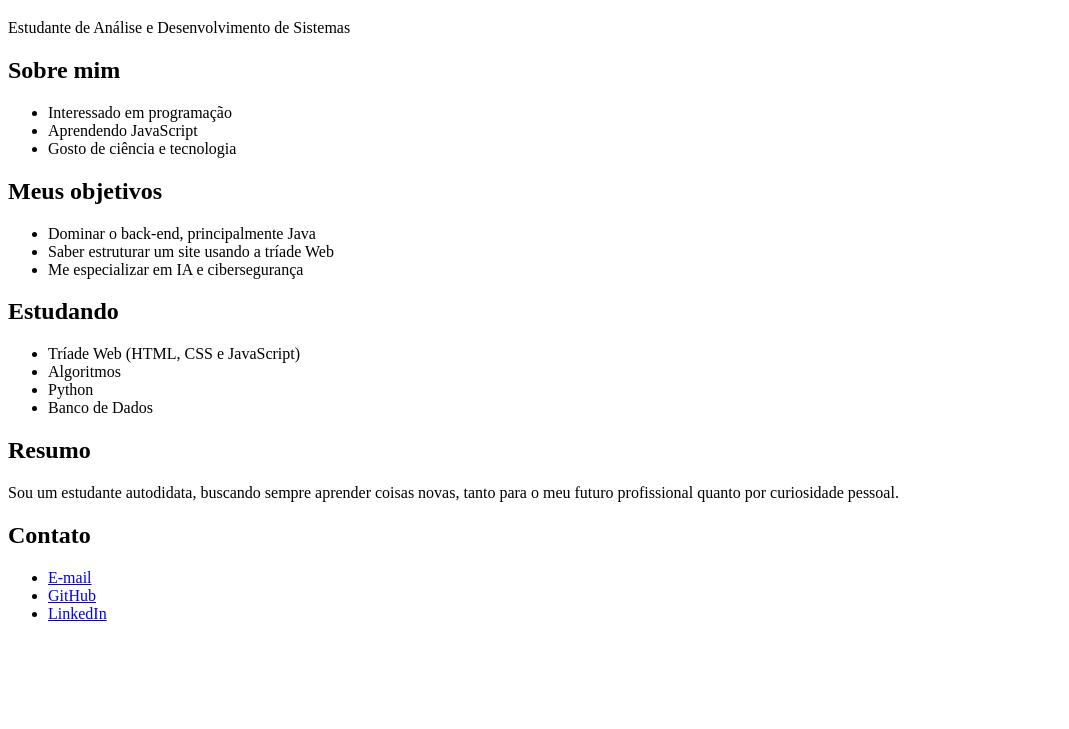
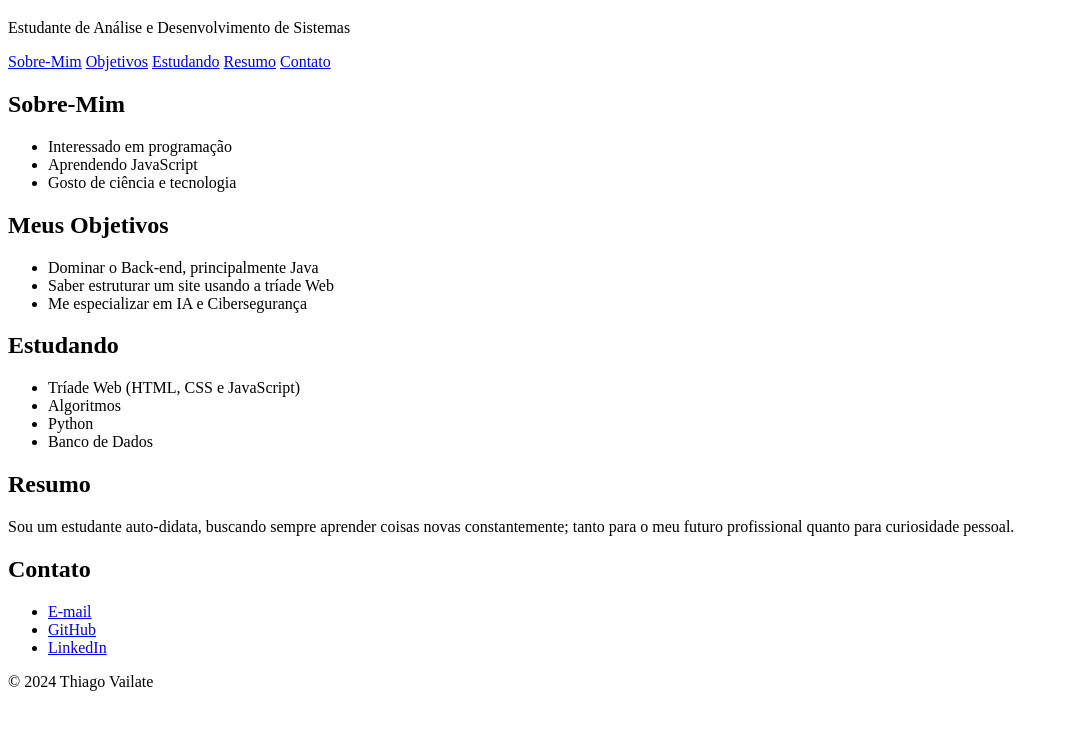
Before and after one commit to thiagovailate-ship-it/Projetos-Faculdade, a plain HTML site: page index.html in a window 1280 px wide. Shown: the part 61-790 px from the top of the page, without its empty margins (0-1069 px from the left). Drawn offline with Linux system fonts and the light colour scheme.

Commit message:
Refactor sections and IDs in index.html

```diff
--- a/index.html
+++ b/index.html
@@ -6,11 +6,25 @@
     <title>Currículo Thiago Vailate</title>
 </head>
 <body>
+
+  <header>
     <h1>Thiago Vailate</h1>
     <p>Estudante de Análise e Desenvolvimento de Sistemas</p>
 
+    <nav>
+        <a href="#sobre-mim">Sobre-Mim</a>
+        <a href="#Objetivos">Objetivos</a>
+        <a href="#Estudando">Estudando</a>
+        <a href="#Resumo">Resumo</a>
+        <a href="#Contato">Contato</a>
+    </nav>
+  </header>
+
+  <main>
+
+
     <section id="sobre-mim">
-    <h2>Sobre mim</h2>
+        <h2>Sobre-Mim</h2>
         <ul>
             <li>Interessado em programação</li>
             <li>Aprendendo JavaScript</li>
@@ -18,16 +32,16 @@
         </ul>
     </section>
 
-<section id="objetivos">
-    <h2>Meus objetivos</h2>
+    <section id="Objetivos">
+        <h2>Meus Objetivos</h2>
         <ul>
-        <li>Dominar o back-end, principalmente Java</li>
+            <li>Dominar o Back-end, principalmente Java</li>
             <li>Saber estruturar um site usando a tríade Web</li>
-        <li>Me especializar em IA e cibersegurança</li>
+            <li>Me especializar em IA e Cibersegurança</li>
         </ul>
     </section>
 
-<section id="estudando">
+    <section id="Estudando">
         <h2>Estudando</h2>
         <ul>
             <li>Tríade Web (HTML, CSS e JavaScript)</li>
@@ -37,20 +51,17 @@
         </ul>
     </section>
 
-<section id="resumo">
+    <section id="Resumo">
         <h2>Resumo</h2>
-    <p>
-        Sou um estudante autodidata, buscando sempre aprender
-        coisas novas, tanto para o meu futuro profissional quanto
-        por curiosidade pessoal.
-    </p>
+        <p>Sou um estudante auto-didata, buscando sempre aprender coisas novas constantemente; tanto para o meu futuro profissional quanto para curiosidade pessoal.</p>
     </section>
 
-<section id="contato">
+    <section id="Contato">
         <h2>Contato</h2>
+
         <ul>
             <li>
-            <a href="mailto:thiagovailate09@gmail.com">
+                <a href="thiagovailate09@gmail.com">
                     E-mail
                 </a>
             </li>
@@ -68,5 +79,9 @@
             </li>
         </ul>
     </section>
+  </main>
+  <footer>
+    <p>© 2024 Thiago Vailate</p>
+  </footer>
 </body>
 </html>
```
Lines whose indentation alone changed are shown as unchanged.
